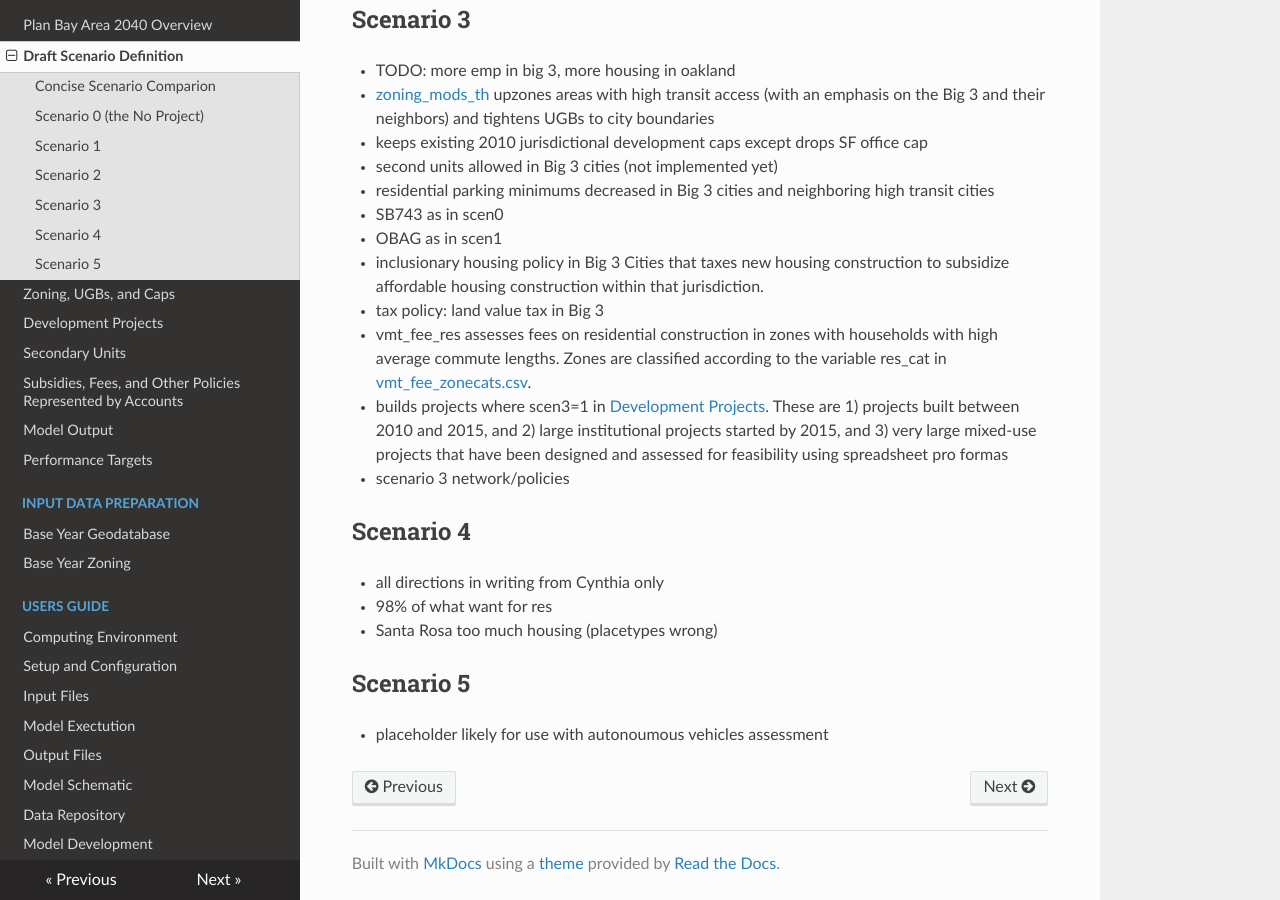
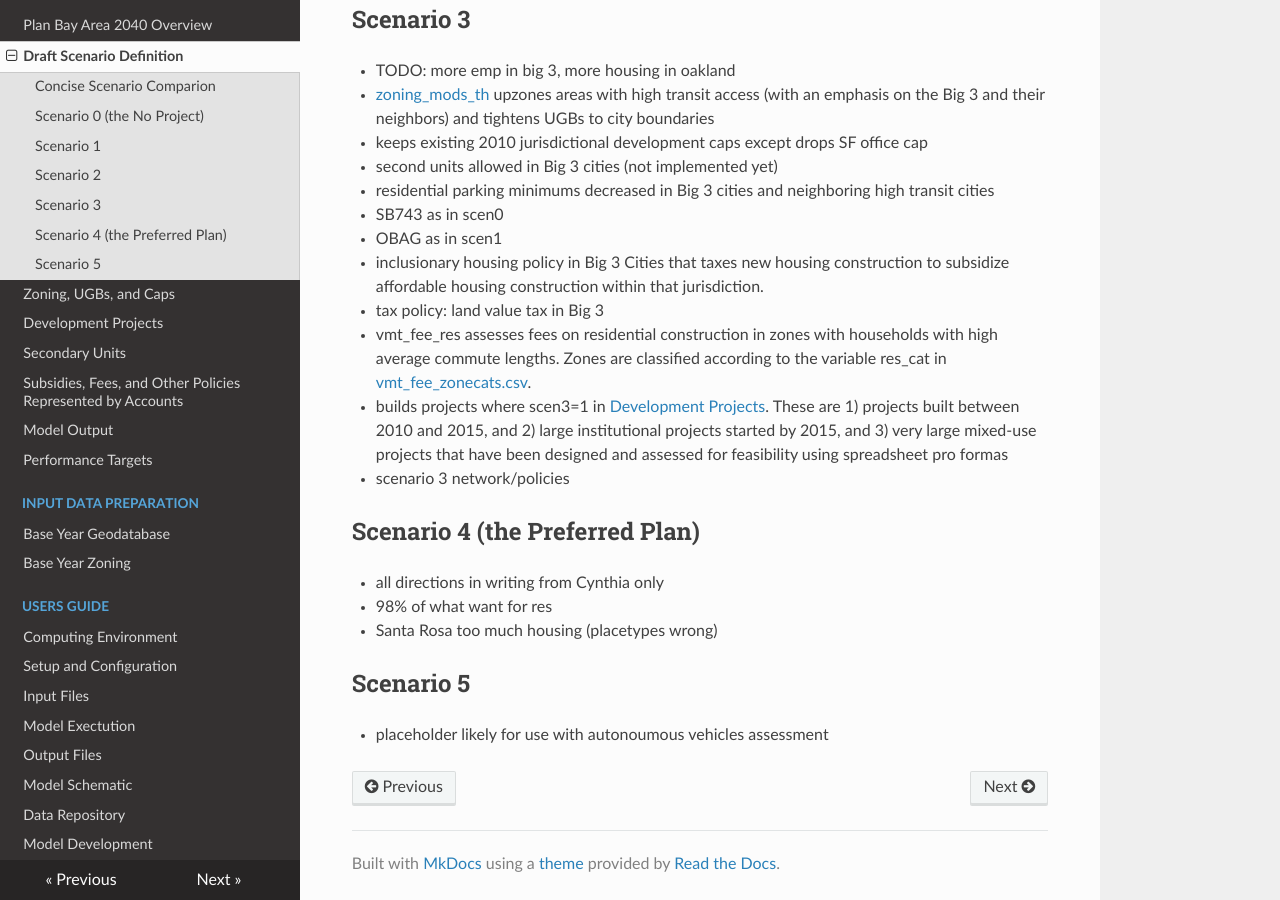
Before and after one commit to BayAreaMetro/baus_docs2, an MkDocs documentation site: the page built from docs/pba40/scenarios_def_pba40.md, in a window 1280 px wide and 900 px high, scrolled down 2081 px. Built offline with MkDocs 1.6.1, drawn with Linux system fonts in a browser that asks for light colours; nearby versions of some CDN libraries; old or Windows-style settings are respelled for this version of MkDocs.

Commit message:
Update scenarios_def_pba40.md

```diff
--- a/docs/pba40/scenarios_def_pba40.md
+++ b/docs/pba40/scenarios_def_pba40.md
@@ -72,7 +72,7 @@
 * scenario 3 network/policies
 
 
-## Scenario 4
+## Scenario 4 (the Preferred Plan)
 * all directions in writing from Cynthia only
 * 98% of what want for res
 * Santa Rosa too much housing (placetypes wrong)
```
